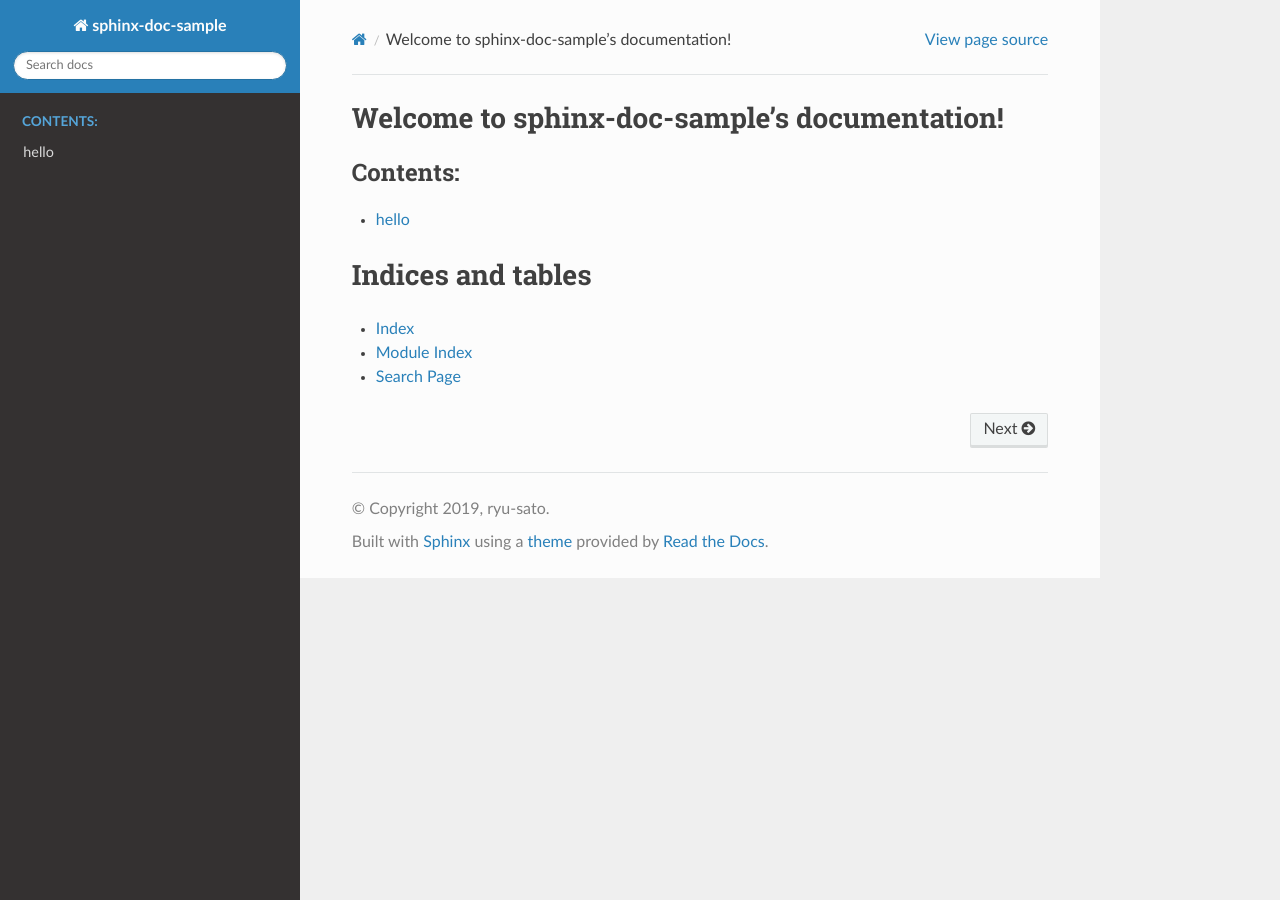
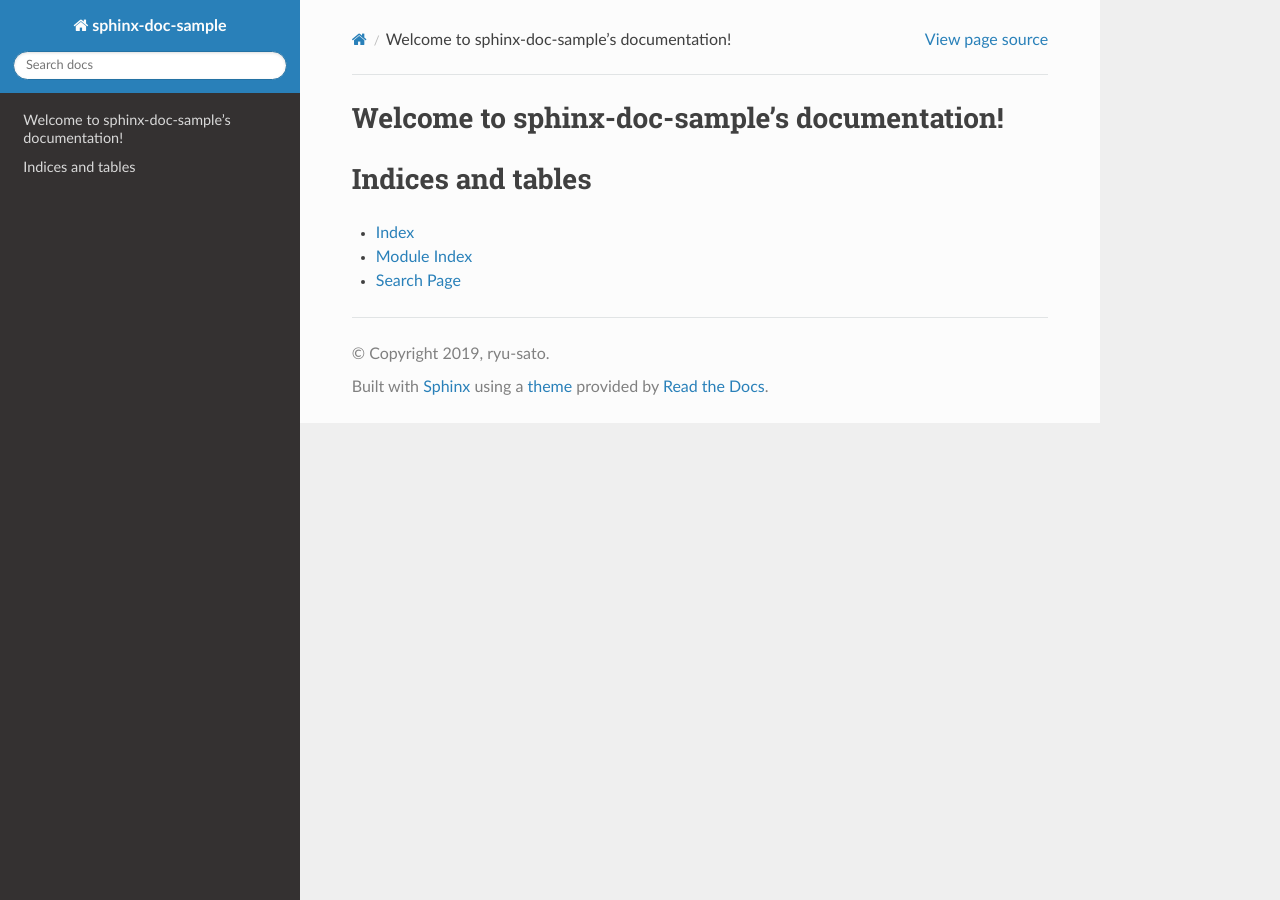
Before and after one commit to ryu-sato/sphinx-doc-sample, a Sphinx documentation site: the page built from source/index.rst, in a window 1280 px wide. Built offline with Sphinx 7.4.7 and the Read the Docs theme 3.1.0, drawn with Linux system fonts in a browser that asks for light colours.

Commit message:
rollback

```diff
--- a/source/index.rst
+++ b/source/index.rst
@@ -10,7 +10,6 @@ Welcome to sphinx-doc-sample's documentation!
    :maxdepth: 2
    :caption: Contents:
 
-   tree1/index.rst
 
 
 Indices and tables
--- a/source/tree1/index.rst
+++ /dev/null
@@ -1,4 +0,0 @@
-hello
-=====
-
-hello world
```
